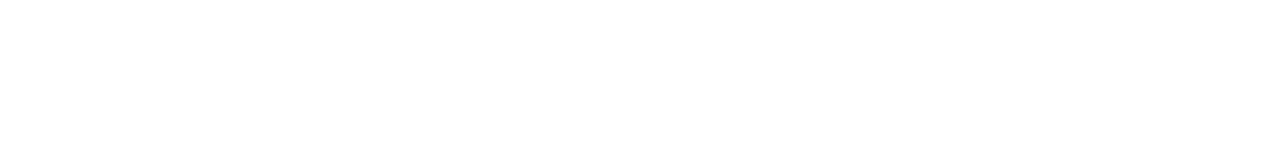
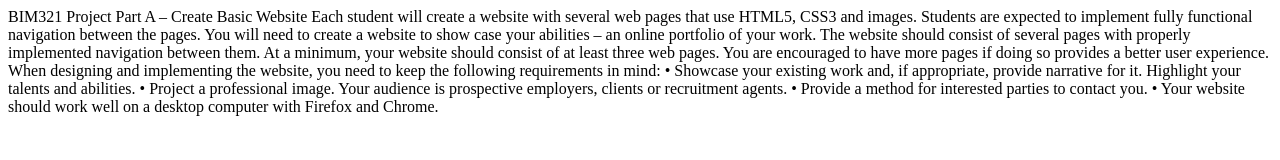
Before and after one commit to bim321/2019_trivial-site, a plain HTML site: page index.html in a window 1280 px wide. Drawn offline with Linux system fonts and the light colour scheme.

Commit message:
Add content to pages
Unformatted text; still needs markup.

```diff
--- a/index.html
+++ b/index.html
@@ -2,8 +2,25 @@
 <html lang="en">
 <head>
  <meta charset="utf-8">
- <title>Document</title>
+ <title>BIM321 Project</title>
 </head>
 <body>
+        BIM321 Project
+        Part A – Create Basic Website
+        Each student will create a website with several web pages that use HTML5, CSS3 and
+        images. Students are expected to implement fully functional navigation between the pages.
+        You will need to create a website to show case your abilities – an online portfolio of your
+        work. The website should consist of several pages with properly implemented navigation
+        between them. At a minimum, your website should consist of at least three web pages. You
+        are encouraged to have more pages if doing so provides a better user experience.
+        When designing and implementing the website, you need to keep the following
+        requirements in mind:
+        • Showcase your existing work and, if appropriate, provide narrative for it. Highlight
+        your talents and abilities.
+        • Project a professional image. Your audience is prospective employers, clients or
+        recruitment agents.
+        • Provide a method for interested parties to contact you.
+        • Your website should work well on a desktop computer with Firefox and Chrome.
+
 </body>
 </html>
```
Also changed, not shown: about.html (+11 -1 lines).
